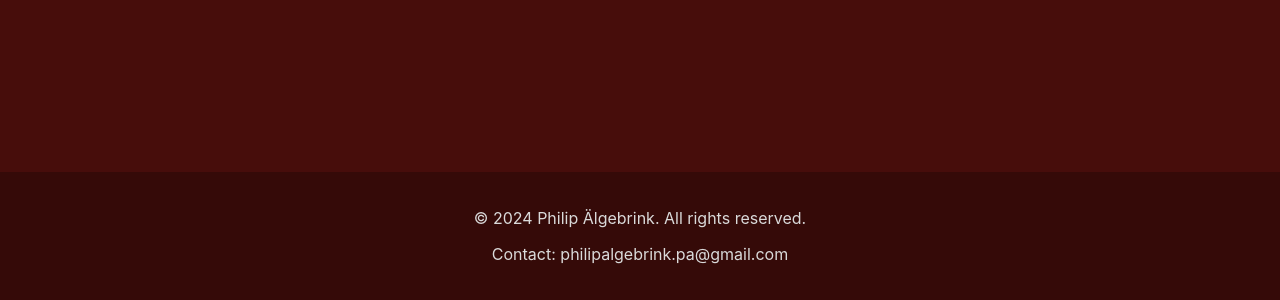
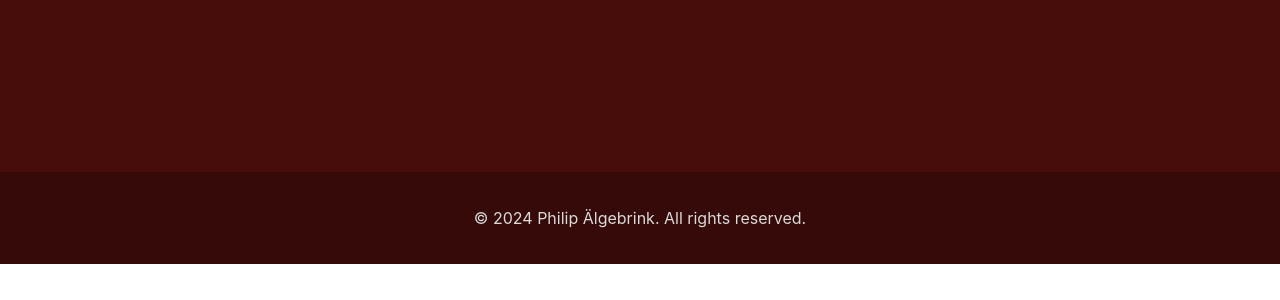
Before and after one commit to philipalgebrink/portfolio-react, a React (Create React App) app in the folder my-portfolio/: page /contact in a window 1280 px wide. Shown: the part 777-1077 px from the top of the page. After the commit the page ends 1041 px from the top, so only its background shows below. Built offline with nearby package versions, Linux system fonts and the light colour scheme.

Commit message:
Removed contact from footer
Will be in contact form instead

```diff
--- a/my-portfolio/src/components/footer.jsx
+++ b/my-portfolio/src/components/footer.jsx
@@ -6,7 +6,6 @@ const Footer = () => {
         <footer className="footer">
             <div className="footer-content">
                 <p>© 2024 Philip Älgebrink. All rights reserved.</p>
-                <p>Contact: philipalgebrink.pa@gmail.com</p>
             </div>
         </footer>
     );
```
